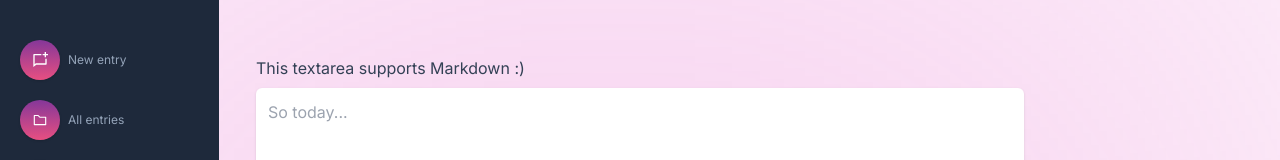
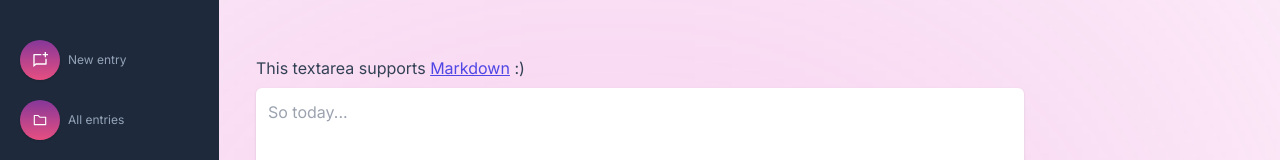
Before and after one commit to SankThomas/diary-app, a React (Create React App) app: page /diarry in a window 1280 px wide. Shown: the top 160 px of the page. Built offline with nearby package versions, Linux system fonts and the light colour scheme; what remarkable would draw is missing.

Commit message:
update toast + add markdown link

```diff
--- a/src/pages/Diarry.js
+++ b/src/pages/Diarry.js
@@ -21,7 +21,16 @@ export default function Diarry() {
             {/* Toggle for "Enter key is submit" */}
             <div className="mb-2 flex items-start flex-col md:flex-row">
               <p className="text-sm lg:text-base text-slate-700">
-                This textarea supports Markdown :)
+                This textarea supports{" "}
+                <a
+                  href="https://www.markdownguide.org/getting-started/"
+                  target="_blank"
+                  rel="noreferrer"
+                  className="text-indigo-600 underline"
+                >
+                  Markdown
+                </a>{" "}
+                :)
               </p>
               <article>
                 {/* <button className="text-xs text-emerald-500">
@@ -45,7 +54,7 @@ export default function Diarry() {
               {isEditing ? "Editing Entry" : "Add New Entry"}
             </button>
           </form>
-          <ToastContainer />
+          <ToastContainer theme="colored" />
 
           <NewEntry />
         </article>
```
